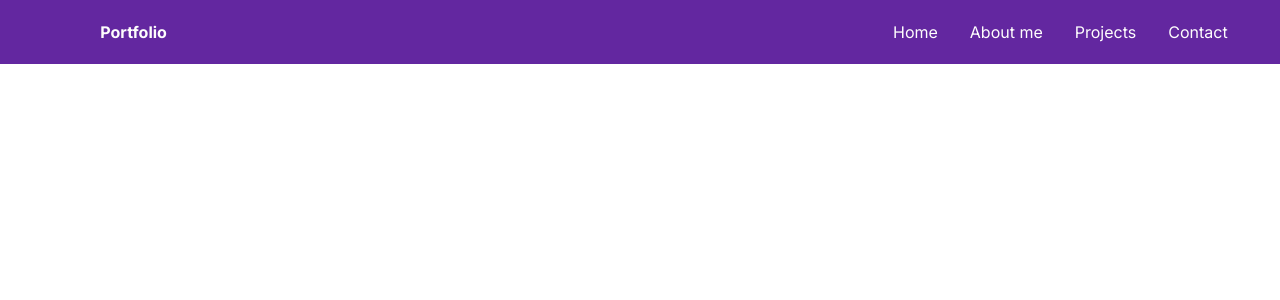
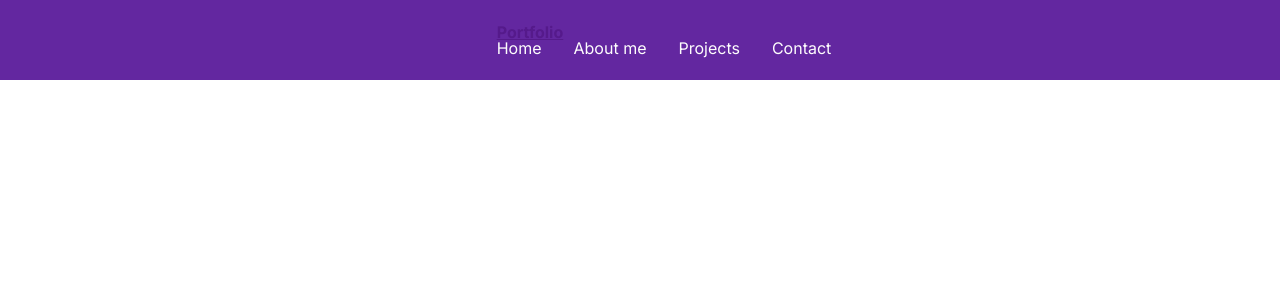
Before and after one commit to henrique-leme/portfolio, a Next.js app: page / in a window 1280 px wide. Shown: the top 300 px of the page. Built offline with nearby package versions, Linux system fonts and the light colour scheme.

Commit message:
feat: active link

```diff
--- /dev/null
+++ b/src/app/_components/activeLink/index.tsx
@@ -0,0 +1,29 @@
+import React from 'react';
+import { useRouter } from 'next/router';
+import Link from 'next/link';
+
+interface IActiveLink {
+  children: React.ReactNode;
+  activeClassName?: string;
+  href: string;
+}
+
+export const ActiveLink: React.FC<IActiveLink &
+  React.AnchorHTMLAttributes<HTMLAnchorElement>> = ({ children, ...props }) => {
+  const router = useRouter();
+  let className = props.className || '';
+
+  const { href, activeClassName } = props;
+
+  if (router.pathname === href && activeClassName) {
+    className = `${className} ${props.activeClassName}`.trim();
+  }
+
+  if (props.activeClassName) delete props['activeClassName'];
+
+  return (
+    <Link {...props} className={className}>
+      {children}
+    </Link>
+  );
+};
--- a/src/app/_components/header/index.tsx
+++ b/src/app/_components/header/index.tsx
@@ -1,11 +1,15 @@
+import { ActiveLink } from "../activeLink"
 import styles from "./style.module.css"
 
 export const Header = () => {
   return (
     <nav className={styles.header}>
-      <div className={styles.title}>
+     <div>
+     <ActiveLink href={""}>
+     <div className={styles.title}>
         <h1> Portfolio </h1>
       </div>
+     </ActiveLink>
       <div>
         <ul className={styles.navigation}>
           <li>
@@ -22,6 +26,7 @@ export const Header = () => {
           </li>
         </ul>
       </div>
+     </div>
     </nav>
   )
 }
```
